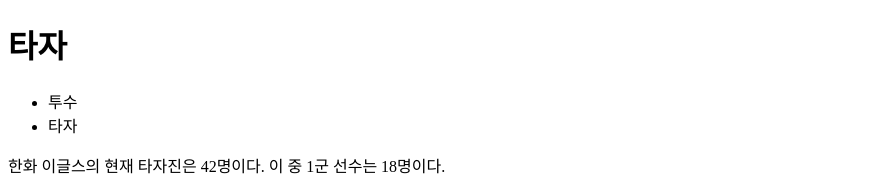
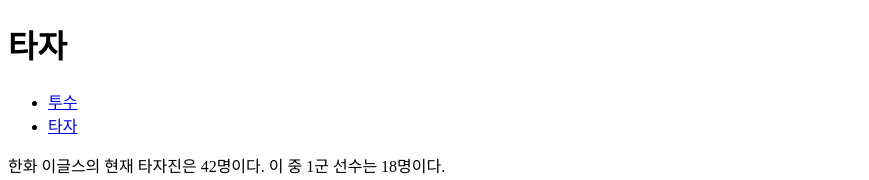
Before and after one commit to ChvRav/first_web, a plain HTML site: page 2.html in a window 1280 px wide. Shown: the top 180 px of the page, without its empty margins (0-869 px from the left). Drawn offline with Linux system fonts and the light colour scheme.

Commit message:
Update 2.html

```diff
--- a/2.html
+++ b/2.html
@@ -10,8 +10,8 @@
 <h1>타자</h1>
 
 <ul>
-    <li><a href="1.html" target="_blank" title="투수"></a>투수</li>
-    <li><a href="2.html" target="_blank" title="타자"></a>타자</li>
+    <li><a href="1.html" target="_blank" title="투수">투수</a></li>
+    <li><a href="2.html" target="_blank" title="타자">타자</a></li>
 </ul>
 
 <p>한화 이글스의 현재 타자진은 42명이다. 이 중 1군 선수는 18명이다.<br> 포수로는 최재훈, 이재원, 장규현이 있고, 내야수로는 안치홍, 이도윤, 노시환, 하주석, 김태연, 김인환, 문현빈, 황영묵이 있다.<br> 외야수에는 권광민, 채은성, 페라자, 최인호, 이진영, 장진혁, 이상혁이 있다.</p>
```
